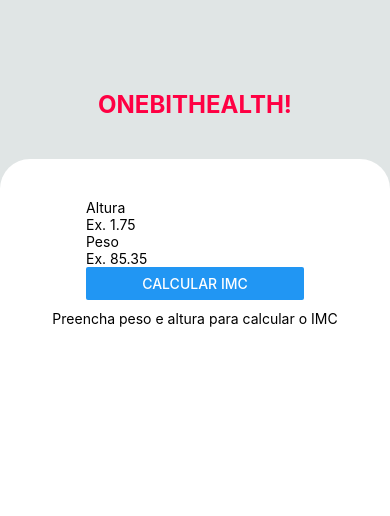
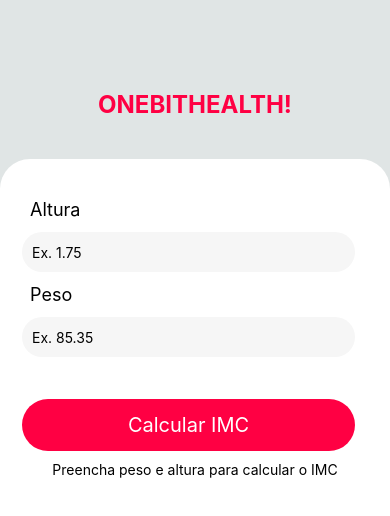
Before and after one commit to ManoelKenpachi/OneBitHealth, a React Native app: screen / in a window 390 px wide. Shown: the top 516 px of the page. Built offline with nearby package versions, Linux system fonts and the light colour scheme.

Commit message:
final style components

```diff
--- a/src/components/Form/index.js
+++ b/src/components/Form/index.js
@@ -1,5 +1,5 @@
 import React, {useState} from "react";
-import {View, Text, TextInput, Button} from "react-native";
+import {View, Text, TextInput, Button, TouchableOpacity} from "react-native";
 import styles from "./style";
 import ResultIMC from "./ResultIMC";
 
@@ -40,26 +40,34 @@
   return (
     <View style={styles.formContext}>
       <View style={styles.form}>
-        <Text>Altura</Text>
+
+        <Text style={styles.formLabel} >Altura</Text>
         <TextInput
+          style={styles.input}
           placeholder="Ex. 1.75"
           keyboardType="numeric"
           onChangeText={(text) => setHeight(text.replace(",", "."))} // Aceita ponto como separador decimal
           value={height}
         />
 
-        <Text>Peso</Text>
+        <Text style={styles.formLabel} >Peso</Text>
         <TextInput
+          style={styles.input}
           placeholder="Ex. 85.35"
           keyboardType="numeric"
           onChangeText={(text) => setWeight(text.replace(",", "."))} // Substitui vírgula por ponto
           value={weight}
         />
 
-        <Button
-          title={textButton}
-          onPress={validationIMC}
-        />
+        <TouchableOpacity
+          style={styles.buttonCalculator}
+          onPress={() => {
+            validationIMC();
+          }}
+        >
+          <Text style={styles.textButtonCalculator}>{textButton}</Text>
+        </TouchableOpacity>
+
       </View>
 
       <ResultIMC messageResultIMC={messageImc} resultIMC={imc}/>
--- a/src/components/Form/style.js
+++ b/src/components/Form/style.js
@@ -12,11 +12,39 @@
     marginTop: 30,
   },
   form: {
-    widht: '100%',
+    width: '100%',
     height: 'auto',
     marginTop: 30,
     padding: 10,
-  }
+  },
+  formLabel: {
+    color: '#000000',
+    fontSize: 18,
+    paddingLeft: 20,
+  },
+  input: {
+    width: '90%',
+    borderRadius: 50,
+    backgroundColor: '#f6f6f6',
+    height: 40,
+    margin: 12,
+    paddingLeft: 10,
+  },
+  buttonCalculator:{
+    borderRadius: 50,
+    alignItems: 'center',
+    justifyContent: 'center',
+    width: '90%',
+    backgroundColor: '#ff0043',
+    paddingTop: 14,
+    paddingBottom: 14,
+    marginLeft: 12,
+    marginTop: 30,
+  },
+  textButtonCalculator: {
+    fontSize: 20,
+    color: '#ffffff',
+  },
 });
 
 export default styles;
```
